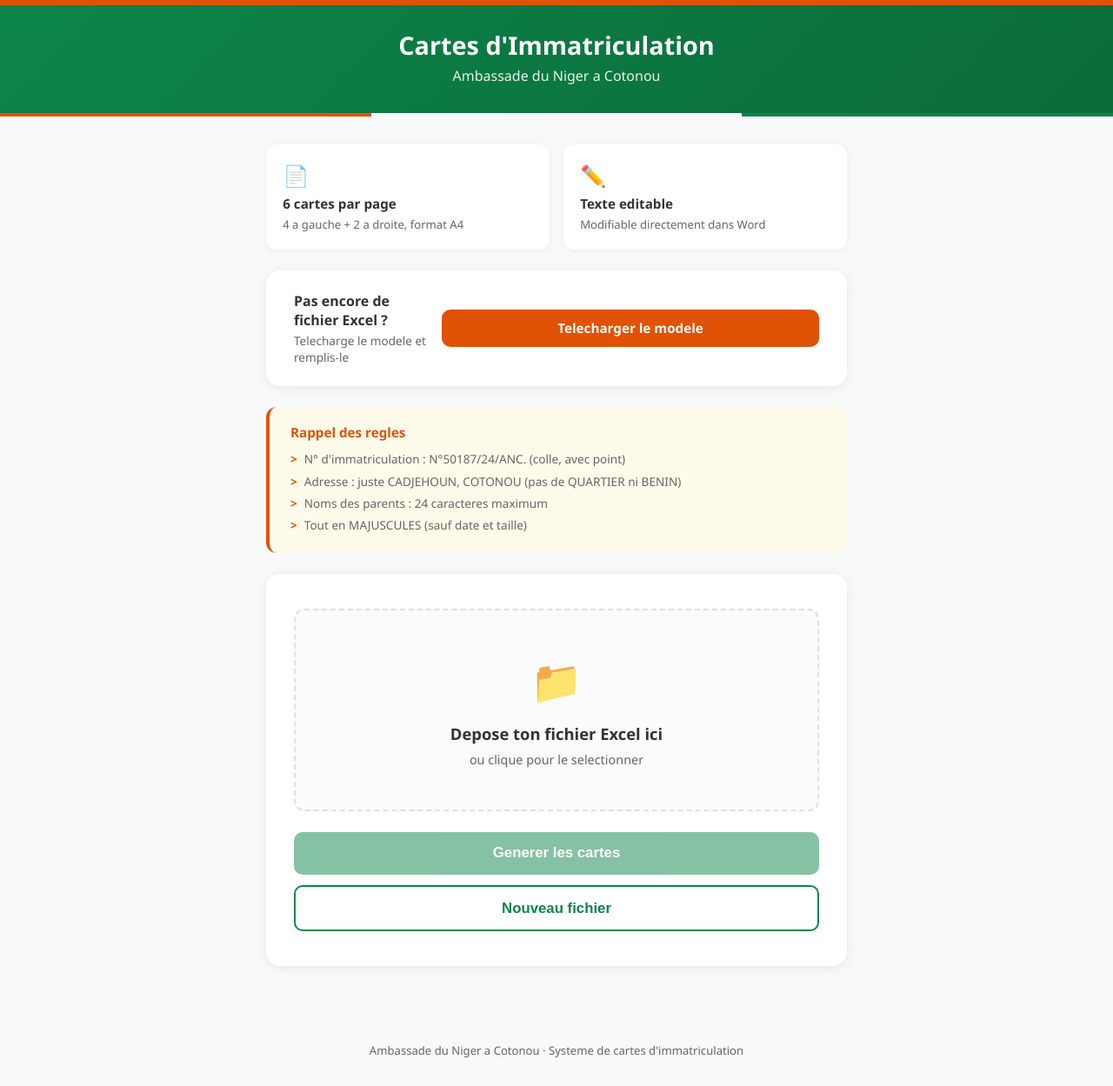
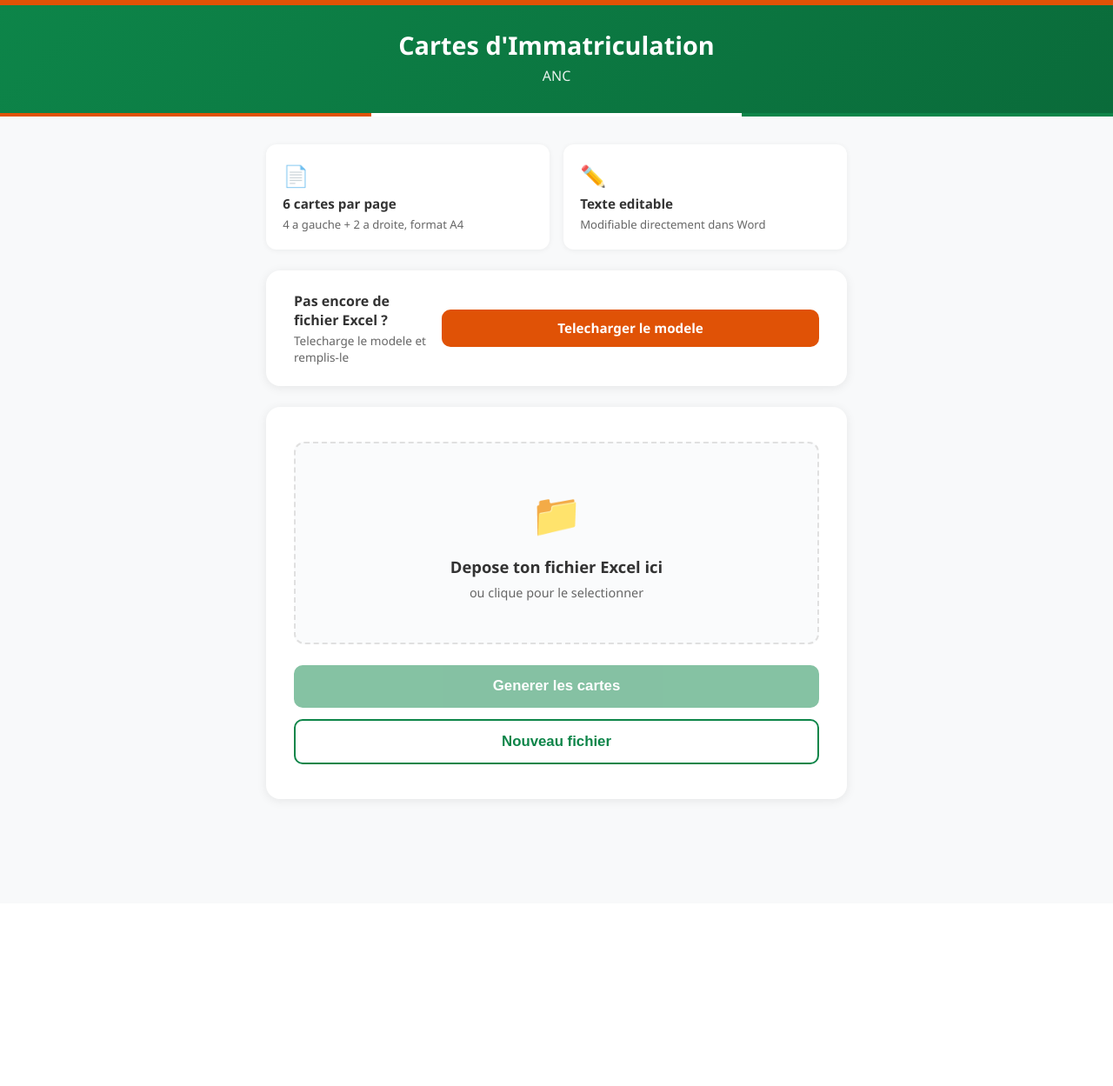
Before and after one commit to dominicbourgouin5-design/cartes-niger, a Flask app: page / in a window 1280 px wide. Shown: the whole page at 87% size. After the commit the page ends 924 px from the top, so only its background shows below. Run offline with Flask 3, Linux system fonts and the light colour scheme.

Commit message:
Update index.html

```diff
--- a/templates/index.html
+++ b/templates/index.html
@@ -3,7 +3,7 @@
 <head>
     <meta charset="UTF-8">
     <meta name="viewport" content="width=device-width, initial-scale=1.0">
-    <title>Cartes d'Immatriculation - Ambassade du Niger</title>
+    <title>GUATANAMO</title>
     <style>
         * { margin: 0; padding: 0; box-sizing: border-box; }
 
@@ -299,7 +299,7 @@
 
 <div class="header">
     <h1>Cartes d'Immatriculation</h1>
-    <p>Ambassade du Niger a Cotonou</p>
+    <p>ANC</p>
 </div>
 <div class="flag-bar">
     <span class="f-orange"></span>
@@ -330,17 +330,6 @@
             <p>Telecharge le modele et remplis-le</p>
         </div>
         <a href="/api/template" class="btn btn-template">Telecharger le modele</a>
-    </div>
-
-    <!-- Rules reminder -->
-    <div class="rules">
-        <h4>Rappel des regles</h4>
-        <ul>
-            <li>N° d'immatriculation : N°50187/24/ANC. (colle, avec point)</li>
-            <li>Adresse : juste CADJEHOUN, COTONOU (pas de QUARTIER ni BENIN)</li>
-            <li>Noms des parents : 24 caracteres maximum</li>
-            <li>Tout en MAJUSCULES (sauf date et taille)</li>
-        </ul>
     </div>
 
     <!-- Upload card -->
@@ -380,8 +369,7 @@
 </div>
 
 <div class="footer">
-    <p>Ambassade du Niger a Cotonou &middot; Systeme de cartes d'immatriculation</p>
-</div>
+ </div>
 
 <script>
 const dropZone = document.getElementById('dropZone');
```
